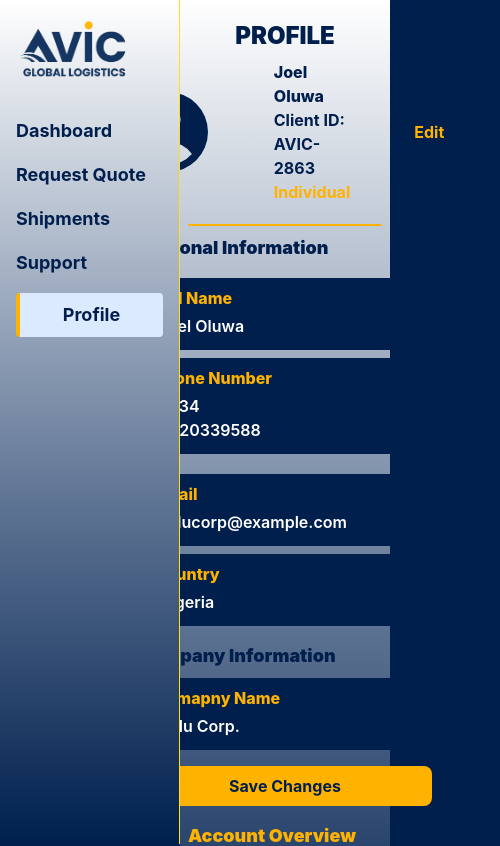
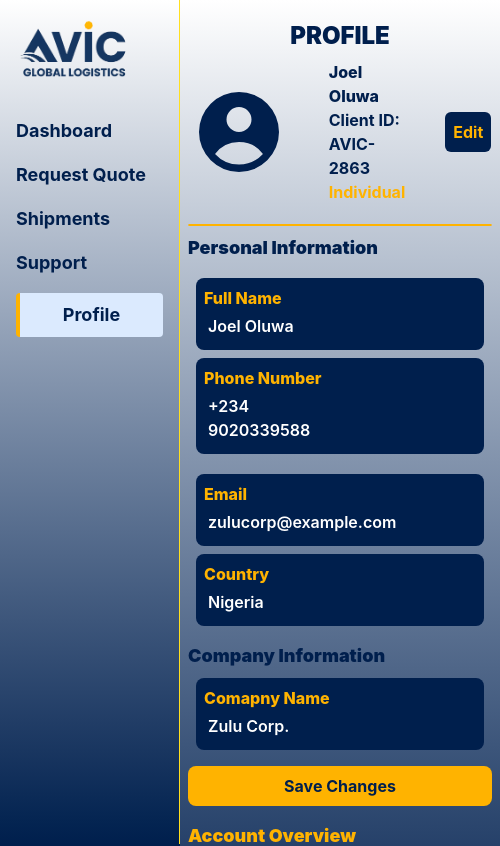
Before and after one commit to Zulu5q1/AVIC-CLIENT-PORTAL, a React (Vite) app: page /profile in a window 390 px wide. Shown: the top 846 px of the page, 500 px wide, since content can reach past the window. Built offline with nearby package versions, Linux system fonts and the light colour scheme.

Commit message:
making the pages responsive

```diff
--- a/src/Dashboard.jsx
+++ b/src/Dashboard.jsx
@@ -7,7 +7,7 @@ import { Link } from 'react-router-dom'
 
 const Dashboard = () => {
     const [selectedShipment, setSelectedShipment] = useState(null);
-    return <div className= "flex flex-col gap-4 p-4  bg-linear-to-t from-[#001f4d] to-white">
+    return <div className= "flex flex-col gap-4 p-4  bg-linear-to-t from-[#001f4d] to-white ">
         <div className= "flex gap-4">
             {stats.map((stat, index) => (
                 <StatCard key={index} title={stat.title} value={stat.value} />
--- a/src/DashboardPage.jsx
+++ b/src/DashboardPage.jsx
@@ -5,10 +5,10 @@ import Header from './Header.jsx';
 
 
 const DashboardPage = () => {
-    return <div className= "ml-45">
+    return <div className= "ml-45 min-w-100">
 
         <SideNav/>
-        <div className="flex-1 flex flex-col">
+        <div className="flex-1 flex flex-col ">
             <Header/>
             <Dashboard/>
         </div>
--- a/src/Profile.jsx
+++ b/src/Profile.jsx
@@ -26,11 +26,11 @@ const Profile= () => {
     }
 
 
-    return <div className="ml-45">
+    return <div className="ml-45 min-w-[320px]">
         <SideNav/>
-        <div className=" px-2 bg-linear-to-t from-[#001f4d] to-white  flex flex-col items-center justify-center ">
+        <div className=" px-2 bg-linear-to-t from-[#001f4d] to-white  flex flex-col items-center ">
             <h1 className="mt-5 text-[#001f4d] font-black text-2xl mb-2">PROFILE</h1>
-            <div className="mb-5 flex items-center gap-14 px-2  w-full justify-center">
+            <div className="mb-5 gap-10 flex items-center px-2  justify-center">
                 <span><UserCircleIcon className="w-25 text-[#001f4d]"/></span>
                 <div className="text-[#001f4d]">
                     <h1 className="font-extrabold">{name}</h1>
@@ -38,11 +38,13 @@ const Profile= () => {
                     <p className="font-bold text-[#ffb300]">{status}</p>
                 </div>
                 <button className="p-2 bg-[#001f4d] text-[#ffb300] font-bold rounded-md cursor-pointer" onClick={() => setEdit(false)}>Edit</button>
+
             </div>
-            <hr className="w-full border text-[#ffb300] rounded-full"/>
+
             <form action={handleSubmit}>
+                <hr className=" border text-[#ffb300] rounded-full "/>
                 <h1 className="mt-2 font-black text-lg text-[#001f4d] ">Personal Information</h1>
-                <div className=" w-full flex  gap-1 mt-2 flex-wrap">
+                <div className="flex  gap-1 mt-2 flex-wrap">
                     <div className=" grow ">
                         <div className="m-2 bg-[#001f4d] p-2 rounded-lg ">
                             <h1 className="text-[#ffb300] font-extrabold">Full Name</h1>
--- a/src/Quote.jsx
+++ b/src/Quote.jsx
@@ -16,11 +16,11 @@ const Quote = () => {
         navigate('/summary', {state: formFields})
     }
 
-    return <div className="ml-45">
+    return <div className="ml-45 min-w-[320px]">
         <SideNav/>
         <div className="m-4 justify-center flex flex-col items-center ">
             <span className="mb-8 mt-2 text-4xl font-extrabold text-[#ffb300] ">Quote Form</span>
-            <form action={handleFormSubmit} className=" w-200 flex flex-col gap-3">
+            <form action={handleFormSubmit} className="w-full flex flex-col gap-3">
                 <label className=" flex flex-col font-bold text-[#ffb300]" >
                     Full Name:
                     <input required defaultValue={savedData.name  || ""} placeholder="Full Name" name="name" className="bg-white shadow-md text-blue-950 p-2 rounded-lg my-2 outline-none" />
@@ -49,7 +49,7 @@ const Quote = () => {
                     Weight:
                     <input required defaultValue={savedData.weight  || ""} placeholder="Weight (kg)" name="weight" type="number" className="bg-white shadow-md text-blue-950 p-2 rounded-lg my-2 outline-none" />
                 </label>
-                <div className="flex">
+                <div className="flex ">
                     <label className="flex flex-col w-1/2 font-bold text-[#ffb300]" >
                         Shipment Type:
                         <select required defaultValue={savedData.shipment  || ""} className="bg-white text-blue-950 rounded-lg p-2 mx-1 outline-none" name="shipment" >
--- a/src/ShipmentsPage.jsx
+++ b/src/ShipmentsPage.jsx
@@ -46,7 +46,7 @@ import { useState } from 'react';
 
     return <div className="ml-45">
         <SideNav/>
-        <div className=" m-6 ">
+        <div className="min-w-[320px] m-6 ">
             <div className=" justify-between flex items-center ">
                 <div className="block md:hidden relative">
                     <AdjustmentsHorizontalIcon onClick={() => setIsOpen(!isOpen)} className="h-10 w-10 text-yellow-300 mr-10"/>
--- a/src/index.css
+++ b/src/index.css
@@ -2,6 +2,6 @@
 
 
 body, html {
-    background-color: #001f4d;
+    background-color: #001f4d ;
     min-width: 375px
 }
```
